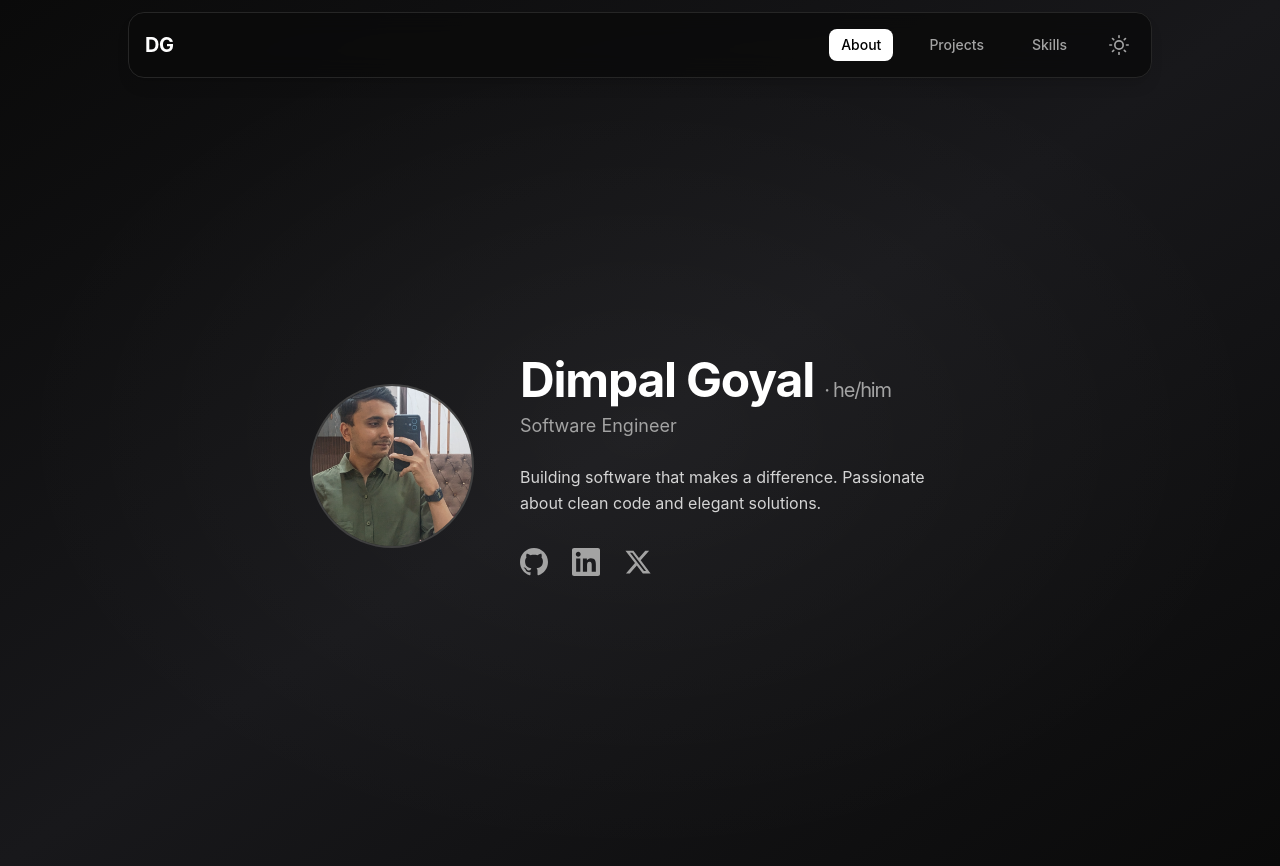
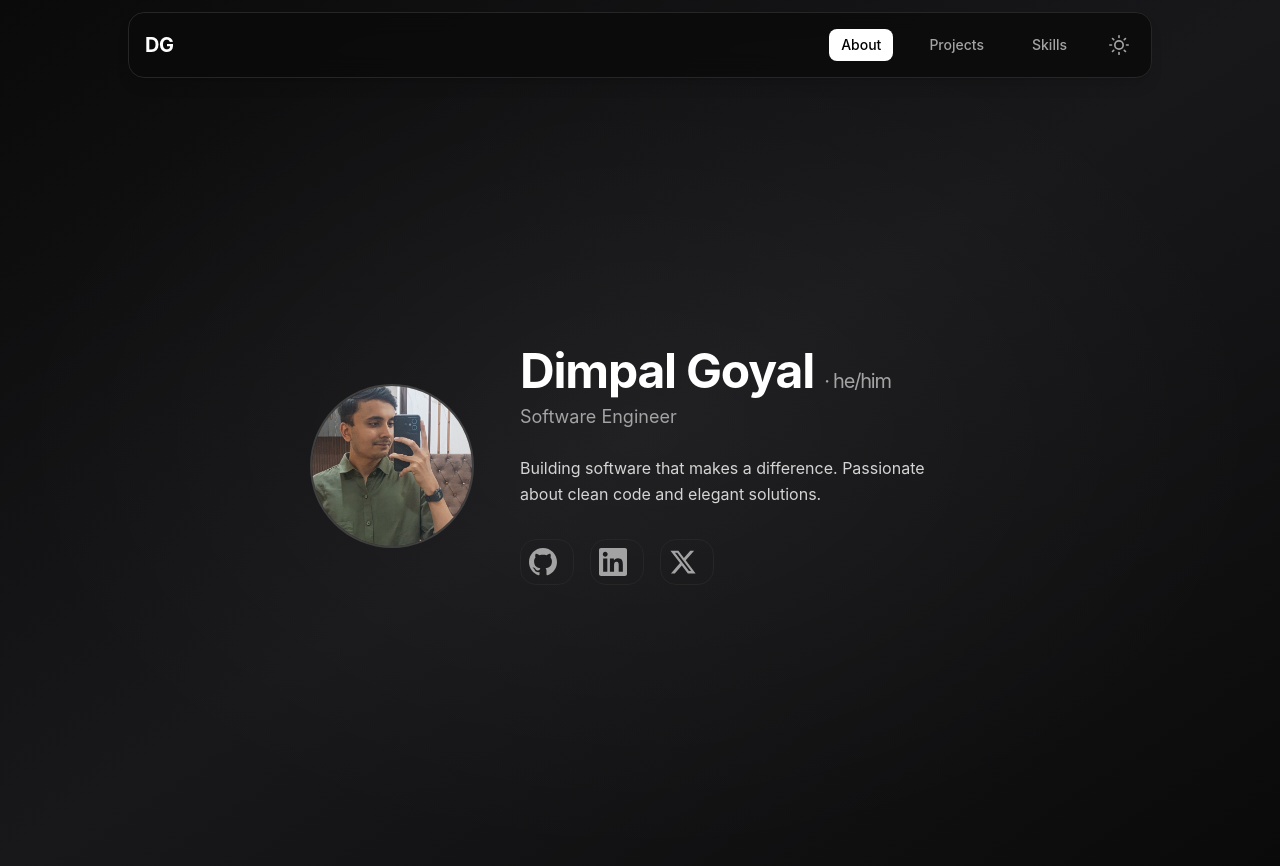
Before and after one commit to DimpalGoyal/dg-portfolio, a React (Vite) app in the folder src/frontend/: page / in a window 1280 px wide. Built offline with nearby package versions, Linux system fonts and the light colour scheme.

Commit message:
added expendable button

```diff
--- /dev/null
+++ b/src/frontend/src/components/ExpandableButton.tsx
@@ -0,0 +1,40 @@
+import { type ReactNode } from "react"
+
+interface Props {
+  icon: ReactNode
+  label: string
+  href?: string
+  onClick?: () => void
+}
+
+function ExpandableButton({ icon, label, href, onClick }: Props) {
+  const base =
+    "group flex items-center gap-2 rounded-2xl border border-border-custom px-2 py-2 text-on-surface-muted hover:text-on-surface hover:border-on-surface hover:bg-surface-hover transition-all duration-700 cursor-pointer"
+
+  const content = (
+    <>
+      <span className="shrink-0 flex items-center justify-center w-7 h-7">
+        {icon}
+      </span>
+      <span className="max-w-0 overflow-hidden whitespace-nowrap transition-all duration-700 group-hover:max-w-40 text-sm font-medium">
+        {label}
+      </span>
+    </>
+  )
+
+  if (href) {
+    return (
+      <a href={href} target="_blank" rel="noopener noreferrer" className={base}>
+        {content}
+      </a>
+    )
+  }
+
+  return (
+    <button onClick={onClick} className={base}>
+      {content}
+    </button>
+  )
+}
+
+export default ExpandableButton
--- a/src/frontend/src/components/Navbar.tsx
+++ b/src/frontend/src/components/Navbar.tsx
@@ -1,5 +1,5 @@
 import { Link, useLocation } from "react-router-dom"
-import { useState } from "react"
+import { useEffect, useRef, useState } from "react"
 import { useTheme } from "../context/ThemeContext"
 import { MoonIcon, SunIcon } from "../icons"
 
@@ -14,6 +14,20 @@ function Navbar() {
   const { pathname } = useLocation()
   const { theme, toggleTheme } = useTheme()
 
+  const linkRefs = useRef<(HTMLAnchorElement | null)[]>([])
+  const [indicator, setIndicator] = useState({ left: 0, width: 0 })
+
+  useEffect(() => {
+    const idx = links.findIndex((l) => l.to === pathname)
+    const el = linkRefs.current[idx]
+    if (el) {
+      setIndicator({
+        left: el.offsetLeft,
+        width: el.offsetWidth,
+      })
+    }
+  }, [pathname])
+
   return (
     <nav className="sticky top-3 z-50 mx-4 sm:mx-auto sm:max-w-5xl rounded-2xl shadow-lg bg-surface/80 backdrop-blur-md border border-border-custom">
       <div className="px-4 h-16 flex items-center justify-between">
@@ -21,24 +35,31 @@ function Navbar() {
           DG
         </Link>
 
-        <div className="hidden sm:flex items-center gap-6">
-          {links.map((link) => (
+        <div className="hidden sm:flex items-center relative">
+          <div
+            className="absolute inset-y-0 rounded-lg bg-active-bg transition-all duration-300 pointer-events-none"
+            style={{ left: indicator.left, width: indicator.width }}
+          />
+          <div className="flex items-center gap-6">
+            {links.map((link, i) => (
               <Link
                 key={link.to}
                 to={link.to}
-              className={`text-sm font-medium transition-colors duration-200 px-3 py-1.5 rounded-lg ${
+                ref={(el) => { linkRefs.current[i] = el }}
+                className={`relative z-10 text-sm font-medium transition-colors duration-200 px-3 py-1.5 rounded-lg ${
                   pathname === link.to
-                  ? "bg-active-bg text-active-text"
+                    ? "text-active-text"
                     : "text-on-surface-muted hover:bg-on-surface/[0.03] hover:text-on-surface"
                 }`}
               >
                 {link.label}
               </Link>
             ))}
+          </div>
 
           <button
             onClick={toggleTheme}
-            className="text-on-surface-muted hover:text-on-surface transition-colors duration-200 p-1.5"
+            className="ml-6 text-on-surface-muted hover:text-on-surface transition-colors duration-200 p-1.5"
             aria-label={`Switch to ${theme === "dark" ? "light" : "dark"} mode`}
           >
             {theme === "dark" ? <SunIcon /> : <MoonIcon />}
--- a/src/frontend/src/pages/About.tsx
+++ b/src/frontend/src/pages/About.tsx
@@ -1,4 +1,5 @@
 import { GitHubIcon, LinkedInIcon, XIcon, profileImage } from "../icons"
+import ExpandableButton from "../components/ExpandableButton"
 
 function About() {
   return (
@@ -18,31 +19,22 @@ function About() {
           <p className="mt-6 max-w-md text-on-surface-body leading-relaxed">
             Building software that makes a difference. Passionate about clean code and elegant solutions.
           </p>
-          <div className="mt-8 flex items-center justify-center md:justify-start gap-6">
-            <a
+          <div className="mt-8 flex items-center justify-start gap-4">
+            <ExpandableButton
               href="https://github.com/DimpalGoyal"
-              target="_blank"
-              rel="noopener noreferrer"
-              className="text-on-surface-muted hover:text-on-surface transition-all duration-200 hover:scale-110 inline-block"
-            >
-              <GitHubIcon />
-            </a>
-            <a
+              icon={<GitHubIcon />}
+              label="GitHub"
+            />
+            <ExpandableButton
               href="https://www.linkedin.com/in/dimpal-goyal-5136b3335/"
-              target="_blank"
-              rel="noopener noreferrer"
-              className="text-on-surface-muted hover:text-on-surface transition-all duration-200 hover:scale-110 inline-block"
-            >
-              <LinkedInIcon />
-            </a>
-            <a
+              icon={<LinkedInIcon />}
+              label="LinkedIn"
+            />
+            <ExpandableButton
               href="https://x.com/dimpalgoyal129"
-              target="_blank"
-              rel="noopener noreferrer"
-              className="text-on-surface-muted hover:text-on-surface transition-all duration-200 hover:scale-110 inline-block"
-            >
-              <XIcon />
-            </a>
+              icon={<XIcon />}
+              label="X"
+            />
           </div>
         </div>
       </div>
```
Lines whose indentation alone changed are shown as unchanged.
